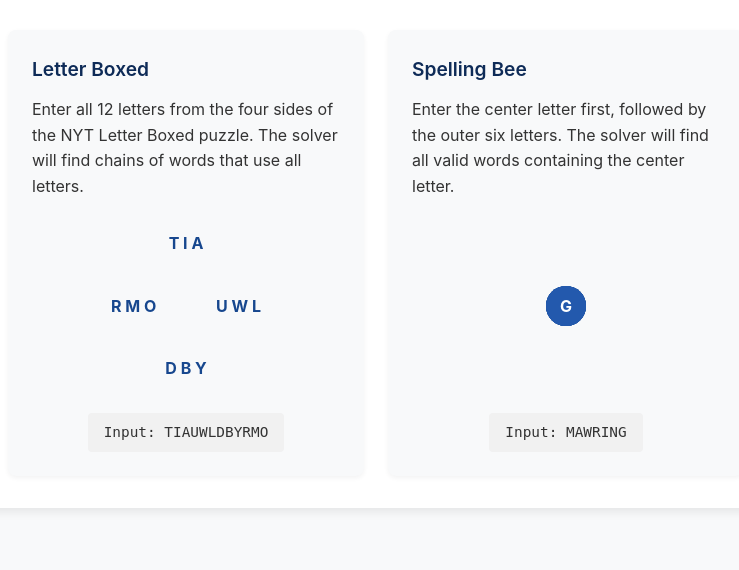
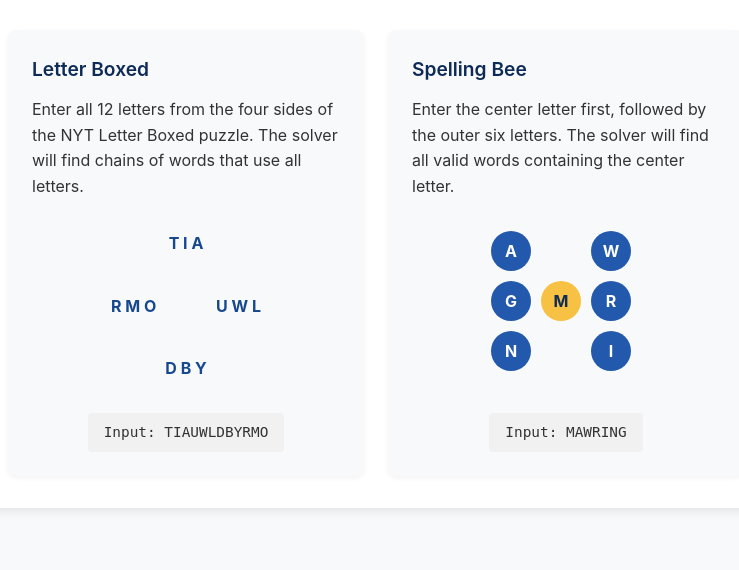
Before and after one commit to dhruvcharan/LetterBoxed_Solver, a Flask app: page / in a window 1280 px wide. Shown: the part 752-1322 px from the top of the page, without its empty margins (264-1003 px from the left). Run offline with Flask 3, Linux system fonts and the light colour scheme.

Commit message:
Fix Spelling Bee diagram layout styling in index page

```diff
--- a/static/style.css
+++ b/static/style.css
@@ -381,9 +381,9 @@ label {
 .bee-diagram {
   display: grid;
   grid-template-areas:
-    ". a b ."
+    "a . b"
     "f center c"
-    ". e d .";
+    "e . d";
   width: 150px;
   height: 150px;
   margin: 1rem 0;
```
